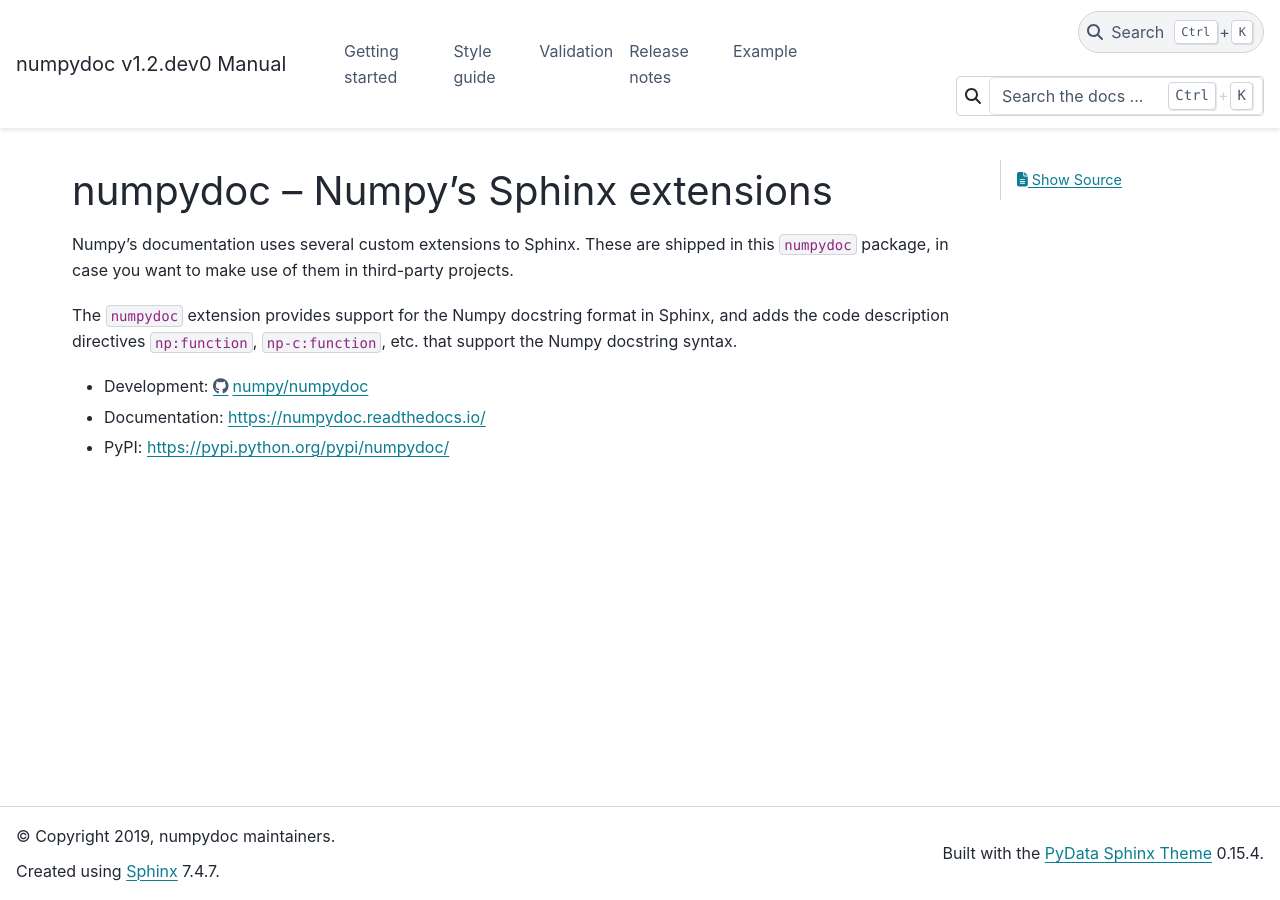
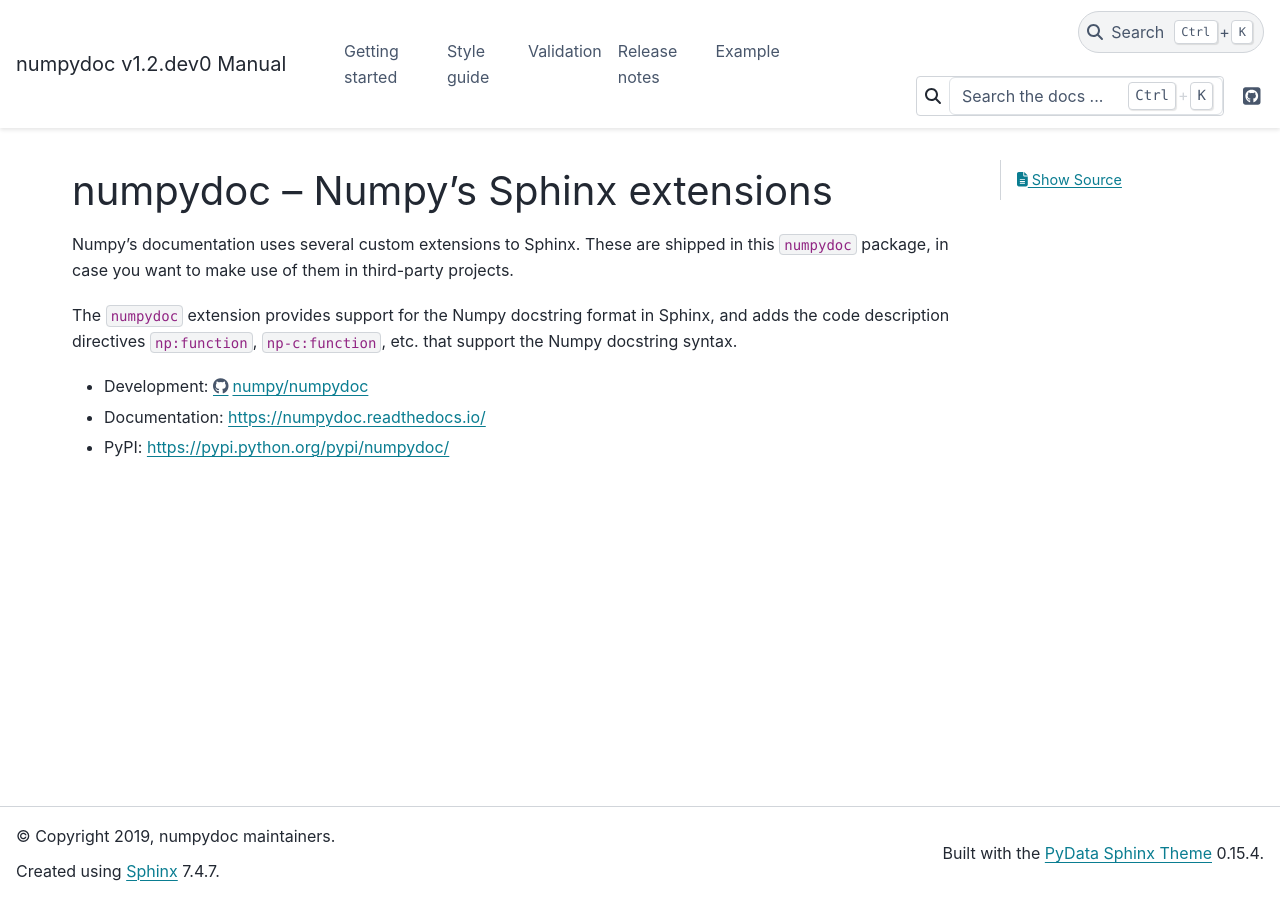
Before and after one commit to numpy/numpydoc, a Sphinx documentation site: the page built from doc/index.rst, in a window 1280 px wide. Built offline with Sphinx 7.4.7 and the PyData theme 0.15.4, drawn with Linux system fonts in a browser that asks for light colours; formulas are drawn with MathJax 3.

Commit message:
FIX: Missing links

```diff
--- a/doc/conf.py
+++ b/doc/conf.py
@@ -135,7 +135,7 @@
 html_theme_options = {
     "github_url": "https://github.com/numpy/numpydoc",
     "show_prev_next": False,
-    "navbar_end": ["search-field.html"],
+    "navbar_end": ["search-field.html", "navbar-icon-links.html"],
 }
 html_sidebars = {
     "**": [],
```
